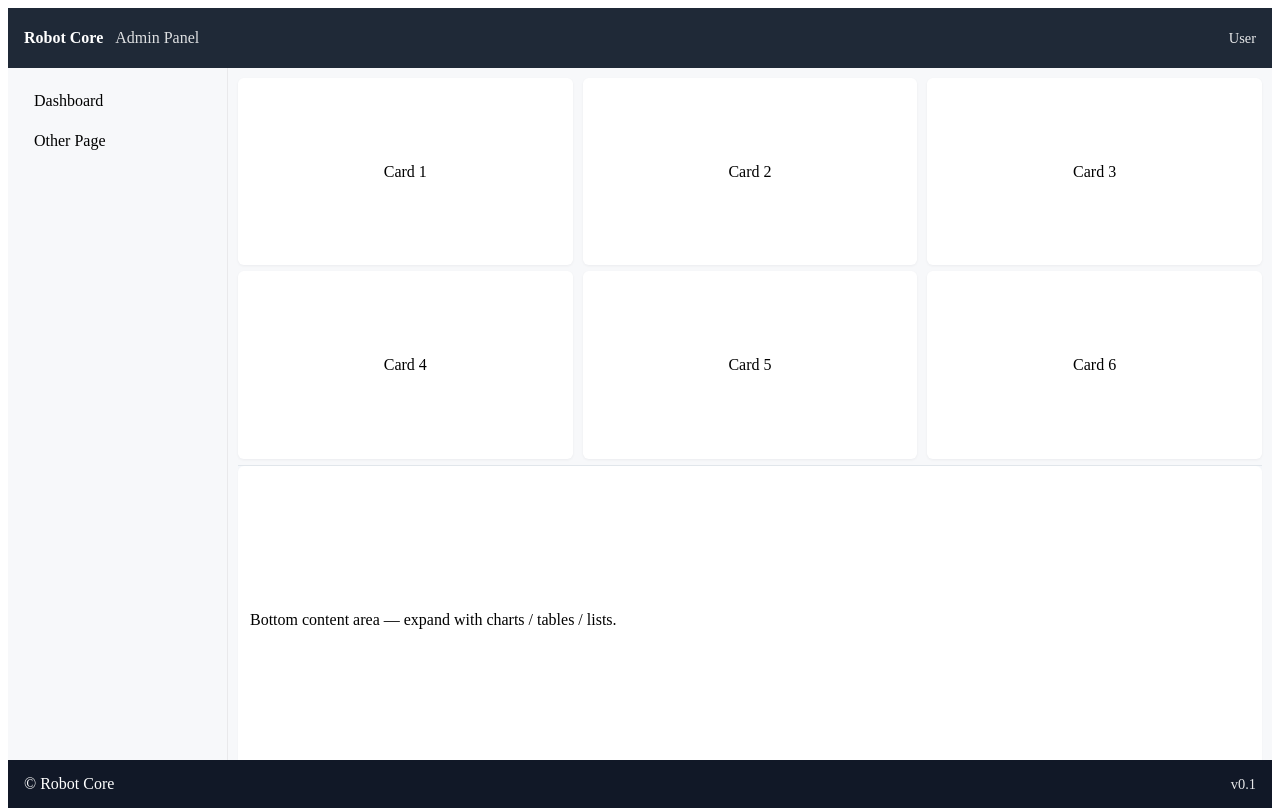
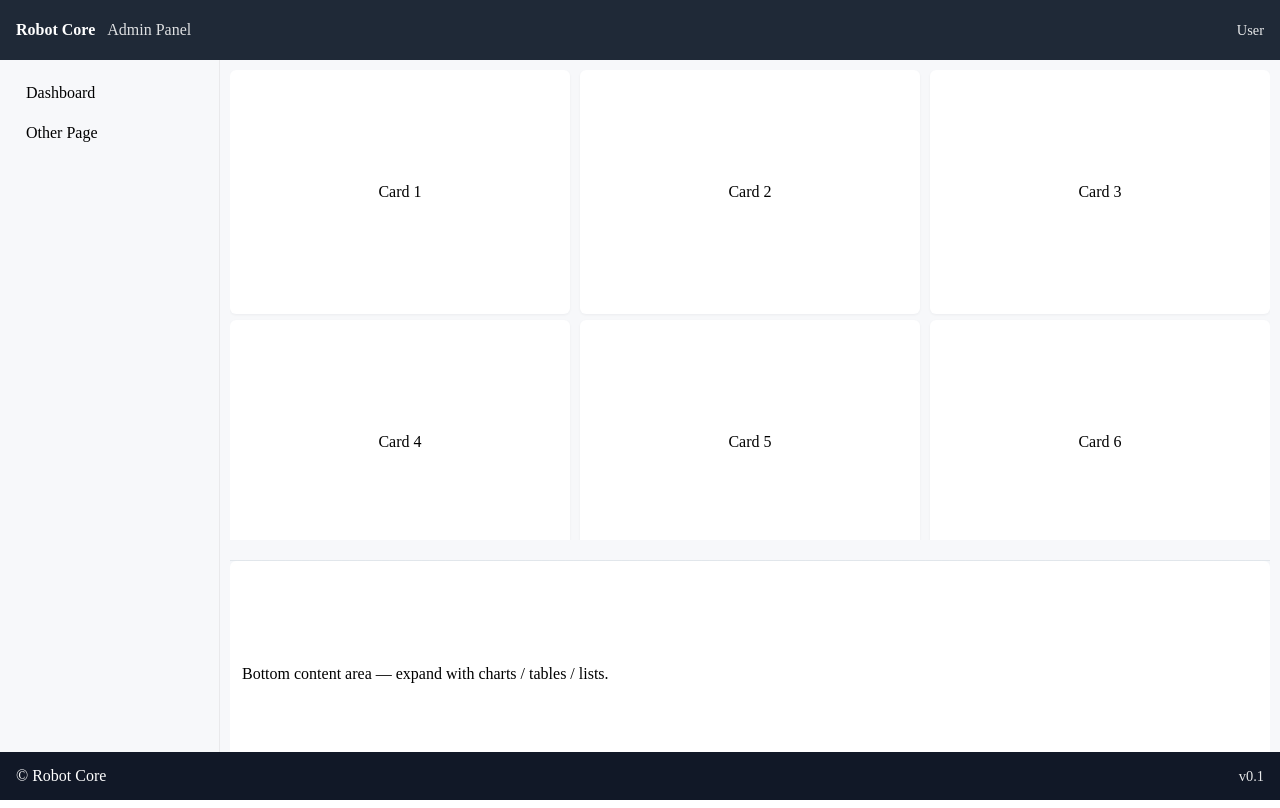
Before and after one commit to Acapellia/Robot_Core_Web, a Vue app: page / in a window 1280 px wide. Built offline with nearby package versions, Linux system fonts and the light colour scheme.

Commit message:
[LAYOUT] content 내 top, bottom 비율 적용

```diff
--- a/src/App.vue
+++ b/src/App.vue
@@ -1,9 +1,12 @@
 <template>
-	<router-view />
+  <div id="app">
+    <router-view />
+  </div>
 </template>
 
-<script setup lang="ts"></script>
-
 <style>
-/* App-level styling can go here if needed */
+html, body, #app {
+  height: 100%;
+  margin: 0;
+}
 </style>
--- a/src/pages/Dashboard.vue
+++ b/src/pages/Dashboard.vue
@@ -1,7 +1,7 @@
 <template>
-  <div class="dashboard" style="height:100%; display:grid; grid-template-rows: calc(var(--content-top-ratio) * 1fr) calc(var(--content-bottom-ratio) * 1fr); row-gap: var(--content-top-bottom-gap);">
-    <ContentTopGrid />
-    <ContentBottom />
+  <div class="dashboard">
+    <ContentTopGrid class="content-top" />
+    <ContentBottom class="content-bottom" />
   </div>
 </template>
 
@@ -10,4 +10,20 @@ import ContentTopGrid from '../components/ContentTopGrid.vue'
 import ContentBottom from '../components/ContentBottom.vue'
 </script>
 
-<style scoped></style>
+<style scoped>
+.dashboard {
+  height: 100%;
+  display: grid;
+
+  /* ⭐ 수정: 잘못된 calc 방식을 지우고 변수를 직접 매핑 */
+  grid-template-rows: var(--content-top-ratio) var(--content-bottom-ratio);
+
+  gap: var(--content-top-bottom-gap);
+}
+
+.content-top,
+.content-bottom {
+  min-height: 0;
+  overflow: hidden;
+}
+</style>
--- a/src/styles/layout.css
+++ b/src/styles/layout.css
@@ -3,7 +3,7 @@
   --layout-gap: 10px;
 
   /* content 내부 (top / bottom 사이) */
-  --content-top-bottom-gap: 30px;
+  --content-top-bottom-gap: 20px;
 
   /* top grid 내부 gap */
   --top-grid-row-gap: 30px;
@@ -14,8 +14,9 @@
   --footer-height: 48px;
   --sidebar-width: 220px;
 
-  --content-top-ratio: 2;
-  --content-bottom-ratio: 1;
+  /* ⭐ 수정: 단위를 처음부터 포함하여 정의 (calc 오류 해결) */
+  --content-top-ratio: 7fr;
+  --content-bottom-ratio: 3fr;
 }
 
 html, body, #app {
@@ -33,6 +34,7 @@ html, body, #app {
   display: grid;
   grid-template-columns: var(--sidebar-width) 1fr;
   overflow: hidden;
+  min-height: 0;
 }
 
 .sidebar-area {
@@ -41,52 +43,22 @@ html, body, #app {
 }
 
 .content-area {
-  display: grid;
-  grid-template-rows: calc(var(--content-top-ratio) * 1fr)
-                      calc(var(--content-bottom-ratio) * 1fr);
-
-  row-gap: var(--content-gap); /* top / bottom 사이만 */
-  padding: var(--layout-gap);   /* layout spacing */
+  display: flex;
+  flex-direction: column;
+  gap: var(--content-top-bottom-gap);
+  padding: var(--layout-gap);
   overflow: auto;
+  min-height: 0;
+  height: 100%;
 }
 
-.top-grid {
-  display: grid;
-  grid-template-columns: repeat(3, 1fr);
-  grid-template-rows: repeat(2, 1fr);
-
-  row-gap: var(--top-grid-row-gap);
-  column-gap: var(--top-grid-col-gap);
+.content-top {
+  /* layout.css 자체 flex 비율도 깨지지 않도록 함께 연동됩니다 */
+  flex: var(--content-top-ratio);
+  min-height: 0;
 }
 
-.card {
-  background: white;
-  border-radius: 6px;
-  box-shadow: 0 1px 3px rgba(16,24,40,0.05);
-  display: flex;
-  align-items: center;
-  justify-content: center;
-  padding: 12px;
-}
-
-.content-bottom {
-  /* 하단 콘텐츠 영역 배경과 구분선으로 경계를 명확히 함
-     padding은 부모(.content-area)의 패딩과 동일하게 처리하여
-     top 영역과 가로 정렬을 맞춤 */
-  background: linear-gradient(180deg, #f5f7fa 0%, #eef3f8 100%);
-  border-top: 1px solid rgba(16,24,40,0.06);
-  padding: 0; /* 부모 패딩이 이미 존재함 */
-  box-sizing: border-box;
-}
-
-.content-bottom .card {
-  background: white;
-  box-shadow: 0 1px 2px rgba(16,24,40,0.04);
-  height: 100%;
-  padding: 12px; /* 카드 내부 여백은 카드에서 담당 */
-}
-
-/* Header/Footer common */
+/* Header/Footer */
 .app-header, .app-footer {
   display: flex;
   align-items: center;
@@ -123,3 +95,36 @@ html, body, #app {
 .sidebar-menu li:hover {
   background: rgba(0,0,0,0.04);
 }
+
+.top-grid {
+  display: grid;
+  grid-template-columns: repeat(3, 1fr);
+  grid-template-rows: repeat(2, 1fr);
+
+  row-gap: var(--top-grid-row-gap);
+  column-gap: var(--top-grid-col-gap);
+}
+
+.card {
+  background: white;
+  border-radius: 6px;
+  box-shadow: 0 1px 3px rgba(16,24,40,0.05);
+  display: flex;
+  align-items: center;
+  justify-content: center;
+  padding: 12px;
+}
+
+.content-bottom {
+  background: linear-gradient(180deg, #f5f7fa 0%, #eef3f8 100%);
+  border-top: 1px solid rgba(16,24,40,0.06);
+  padding: 0;
+  box-sizing: border-box;
+}
+
+.content-bottom .card {
+  background: white;
+  box-shadow: 0 1px 2px rgba(16,24,40,0.04);
+  height: 100%;
+  padding: 12px;
+}
```
